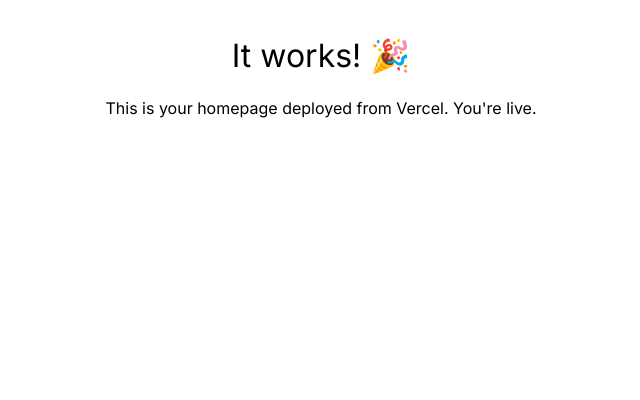
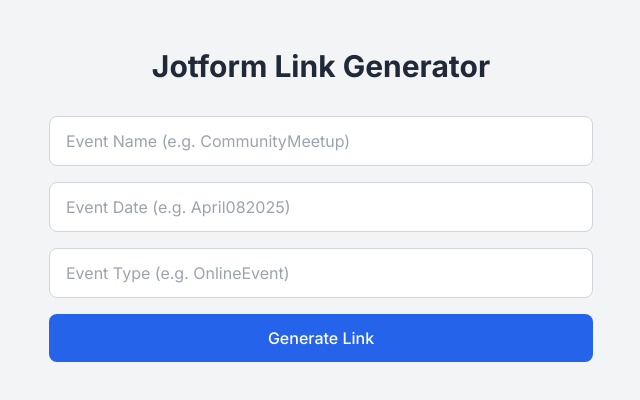
Before and after one commit to UsmanALX/ALXCommunityEventFeedbackformgenerator, a Next.js app: page / in a window 1280 px wide. Shown: the top 400 px of the page, without its empty margins (319-959 px from the left). Built offline with nearby package versions, Linux system fonts and the light colour scheme.

Commit message:
Update page.tsx

```diff
--- a/app/page.tsx
+++ b/app/page.tsx
@@ -1,10 +1,95 @@
 "use client";
+import { useState } from "react";
 
 export default function Home() {
+  const [eventName, setEventName] = useState("");
+  const [eventDate, setEventDate] = useState("");
+  const [eventType, setEventType] = useState("");
+  const [generatedLink, setGeneratedLink] = useState("");
+
+  const handleGenerate = () => {
+    const formattedEventName = eventName.trim().replace(/\s+/g, "");
+    const formattedDate = eventDate.trim().replace(/\s+/g, "");
+    const formattedType = eventType.trim().replace(/\s+/g, "");
+    const combined = `${formattedEventName}%20${formattedDate}%20${formattedType}`;
+    const url = `https://sandtech.jotform.com/250711619462556?event=${combined}`;
+    setGeneratedLink(url);
+  };
+
+  const handleCopy = async () => {
+    try {
+      await navigator.clipboard.writeText(generatedLink);
+      alert("Link copied to clipboard!");
+    } catch (err) {
+      console.error("Failed to copy text: ", err);
+    }
+  };
+
   return (
-    <div style={{ padding: "2rem", textAlign: "center" }}>
-      <h1 style={{ fontSize: "2rem", marginBottom: "1rem" }}>It works! 🎉</h1>
-      <p>This is your homepage deployed from Vercel. You're live.</p>
+    <div className="min-h-screen bg-gray-100 py-8">
+      <div className="max-w-xl mx-auto p-4">
+        <h1 className="text-3xl font-bold mb-8 text-gray-800 text-center">
+          Jotform Link Generator
+        </h1>
+
+        <div className="space-y-4 mb-6">
+          <input
+            type="text"
+            placeholder="Event Name (e.g. CommunityMeetup)"
+            value={eventName}
+            onChange={(e) => setEventName(e.target.value)}
+            className="w-full px-4 py-3 border border-gray-300 rounded-lg focus:outline-none focus:ring-2 focus:ring-blue-500 focus:border-transparent text-gray-700"
+          />
+
+          <input
+            type="text"
+            placeholder="Event Date (e.g. April082025)"
+            value={eventDate}
+            onChange={(e) => setEventDate(e.target.value)}
+            className="w-full px-4 py-3 border border-gray-300 rounded-lg focus:outline-none focus:ring-2 focus:ring-blue-500 focus:border-transparent text-gray-700"
+          />
+
+          <input
+            type="text"
+            placeholder="Event Type (e.g. OnlineEvent)"
+            value={eventType}
+            onChange={(e) => setEventType(e.target.value)}
+            className="w-full px-4 py-3 border border-gray-300 rounded-lg focus:outline-none focus:ring-2 focus:ring-blue-500 focus:border-transparent text-gray-700"
+          />
+
+          <button
+            onClick={handleGenerate}
+            className="w-full bg-blue-600 text-white py-3 px-4 rounded-lg hover:bg-blue-700 focus:outline-none focus:ring-2 focus:ring-blue-500 focus:ring-offset-2 transition-colors font-medium"
+          >
+            Generate Link
+          </button>
+        </div>
+
+        {generatedLink && (
+          <div className="p-6 border border-gray-200 rounded-lg bg-white shadow-sm">
+            <p className="text-sm text-gray-600 mb-3 font-medium">Generated Link:</p>
+            <div className="flex items-start space-x-3">
+              <a
+                href={generatedLink}
+                className="text-blue-600 underline break-all flex-1 text-sm hover:text-blue-800"
+                target="_blank"
+                rel="noopener noreferrer"
+              >
+                {generatedLink}
+              </a>
+              <button
+                onClick={handleCopy}
+                className="p-2 text-gray-500 hover:text-gray-700 hover:bg-gray-100 rounded focus:outline-none focus:ring-2 focus:ring-blue-500 transition-colors flex-shrink-0"
+                title="Copy to clipboard"
+              >
+                <svg className="w-5 h-5" fill="none" stroke="currentColor" viewBox="0 0 24 24">
+                  <path strokeLinecap="round" strokeLinejoin="round" strokeWidth={2} d="M8 16H6a2 2 0 01-2-2V6a2 2 0 012-2h8a2 2 0 012 2v2m-6 12h8a2 2 0 002-2v-8a2 2 0 00-2-2h-8a2 2 0 00-2 2v8a2 2 0 002 2z" />
+                </svg>
+              </button>
+            </div>
+          </div>
+        )}
+      </div>
     </div>
   );
 }
```
